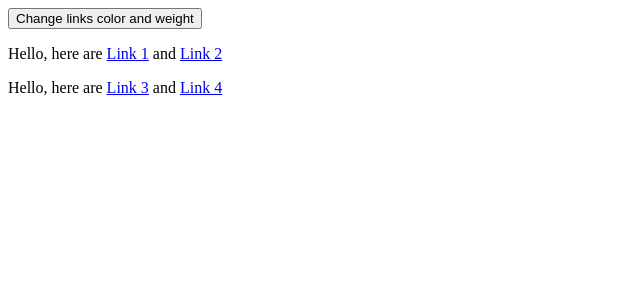
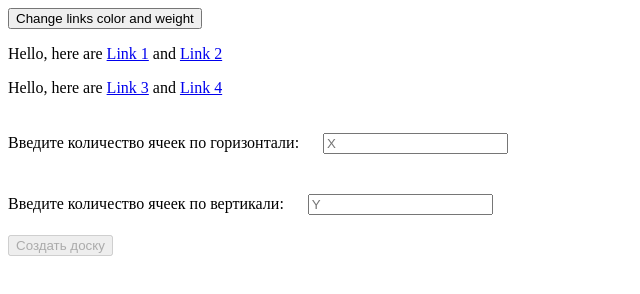
Before and after one commit to temkaen/Homeworks, a plain HTML site: page dom/index.html in a window 1280 px wide. Shown: the whole page, without its empty margins (0-640 px from the left). Drawn offline with Linux system fonts and the light colour scheme.

Commit message:
chessUpdate

```diff
--- a/dom/index.html
+++ b/dom/index.html
@@ -8,6 +8,15 @@
 <body>
 <button>Change links color and weight</button>
 <div id="container"></div>
+<form>
+    <label> Введите количество ячеек по горизонтали: </label>
+    <input id ="row" type="text" placeholder="X"> <br>
+    <label for = "col"> Введите количество ячеек по вертикали: </label>
+    <input id ="col" type="text" placeholder="Y"> <br>
+</form>
+<button type="submit" disabled>Создать доску</button>
+<div class="board">
+</div>
 <script defer src="scripts.js"></script>
 </body>
 </html>
```
